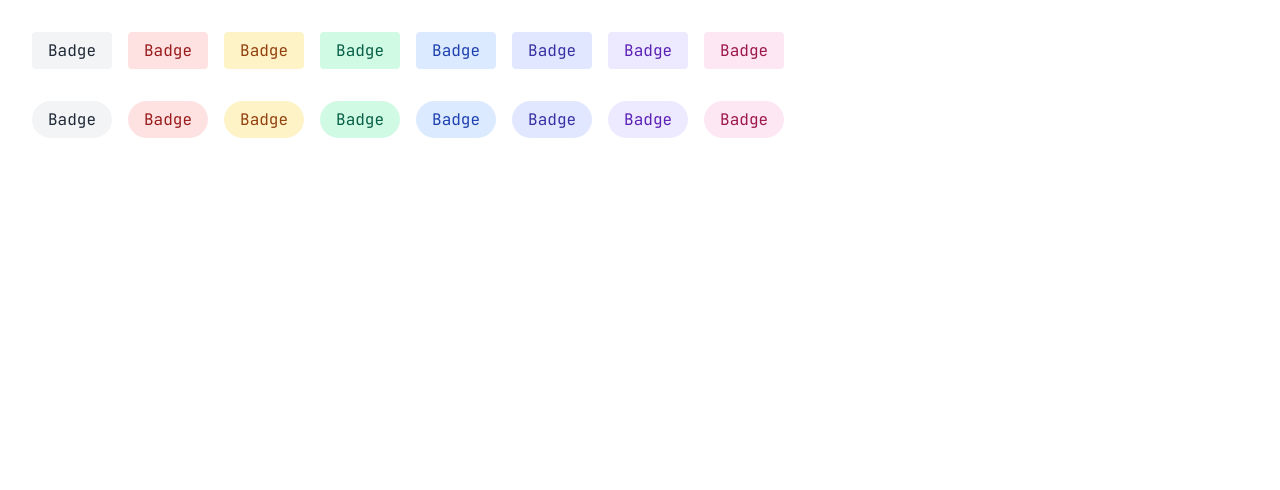
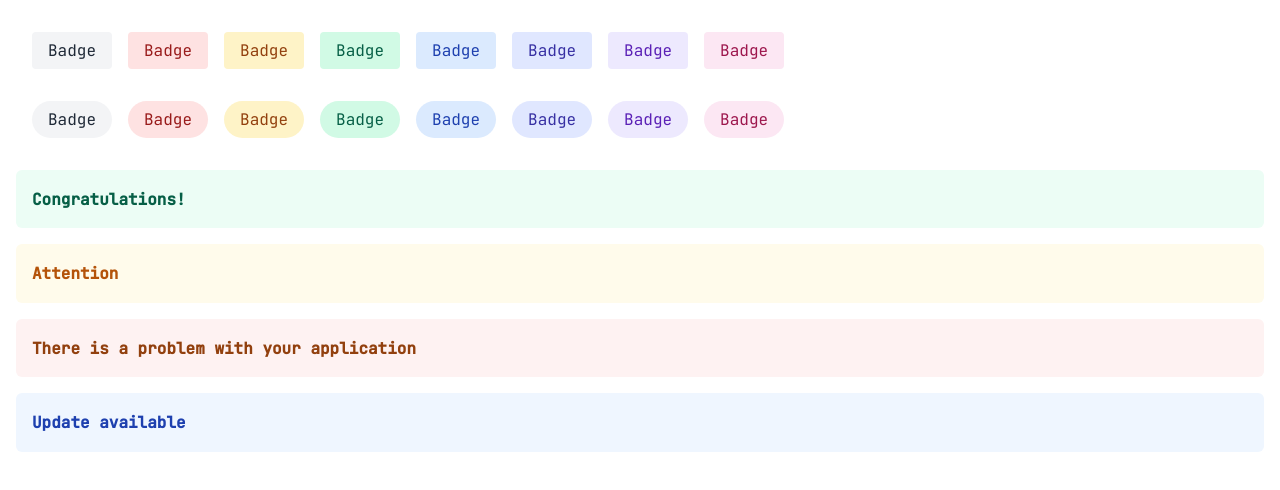
Before and after one commit to karuzoXam/Component-Library, a React (Vite) app in the folder ComponentLibrary/: page / in a window 1280 px wide. Shown: the top 490 px of the page. Built offline with nearby package versions, Linux system fonts and the light colour scheme.

Commit message:
added banner component

```diff
--- a/ComponentLibrary/src/App.jsx
+++ b/ComponentLibrary/src/App.jsx
@@ -1,4 +1,5 @@
 import Badge from './Components/Badges/index';
+import Banner from './Components/Banners/index';
 
 function App() {
   return (
@@ -24,6 +25,19 @@ function App() {
         <Badge shape="pill" color="purple" text="Badge" />
         <Badge shape="pill" color="pink" text="Badge" />
       </Badge.Container>
+
+      <Banner.Container>
+        <Banner status="success"></Banner>
+      </Banner.Container>
+      <Banner.Container>
+        <Banner status="warning" />
+      </Banner.Container>
+      <Banner.Container>
+        <Banner status="error" />
+      </Banner.Container>
+      <Banner.Container>
+        <Banner status="neutral" />
+      </Banner.Container>
     </>
   );
 }
--- a/ComponentLibrary/src/Components/Banners/Banner.css
+++ b/ComponentLibrary/src/Components/Banners/Banner.css
@@ -0,0 +1,31 @@
+.banner-container {
+  margin: 1em;
+}
+
+.banner {
+  padding: 1em 2em;
+  border-radius: 6px;
+  background-color: #ecfdf5;
+  color: #065f46;
+  font-size: 0.5rem;
+}
+
+.banner-success {
+  background-color: #ecfdf5;
+  color: #065f46;
+}
+
+.banner-warning {
+  background-color: #fffbeb;
+  color: #b45309;
+}
+
+.banner-error {
+  background-color: #fef2f2;
+  color: #92400e;
+}
+
+.banner-neutral {
+  background-color: #eff6ff;
+  color: #1e40af;
+}
--- a/ComponentLibrary/src/Components/Banners/Banner.jsx
+++ b/ComponentLibrary/src/Components/Banners/Banner.jsx
@@ -0,0 +1,14 @@
+export default function Banner({ children, status }) {
+  let text;
+  if (status === 'success') text = 'Congratulations!';
+  if (status === 'warning') text = 'Attention';
+  if (status === 'error') text = 'There is a problem with your application';
+  if (status === 'neutral') text = 'Update available';
+
+  return (
+    <div className={`banner banner-${status}`}>
+      <h1>{text}</h1>
+      {children && <p>{children}</p>}
+    </div>
+  );
+}
--- a/ComponentLibrary/src/Components/Banners/BannerContainer.jsx
+++ b/ComponentLibrary/src/Components/Banners/BannerContainer.jsx
@@ -0,0 +1,5 @@
+import './Banner.css';
+
+export default function BannerContainer({ children }) {
+  return <div className="banner-container">{children}</div>;
+}
--- a/ComponentLibrary/src/Components/Banners/index.js
+++ b/ComponentLibrary/src/Components/Banners/index.js
@@ -0,0 +1,6 @@
+import Banner from './Banner';
+import BannerContainer from './BannerContainer';
+
+Banner.Container = BannerContainer;
+
+export default Banner;
```
